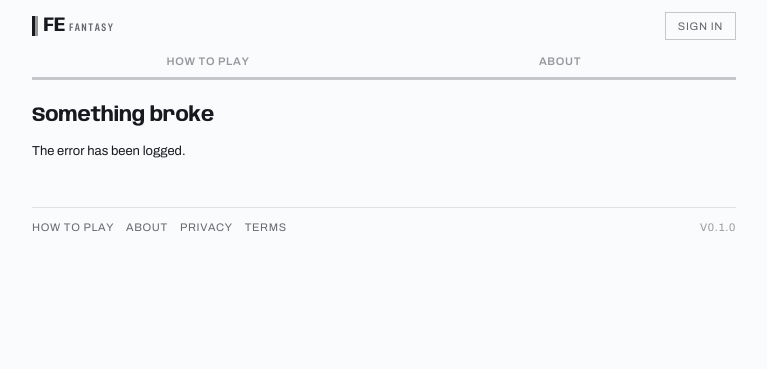
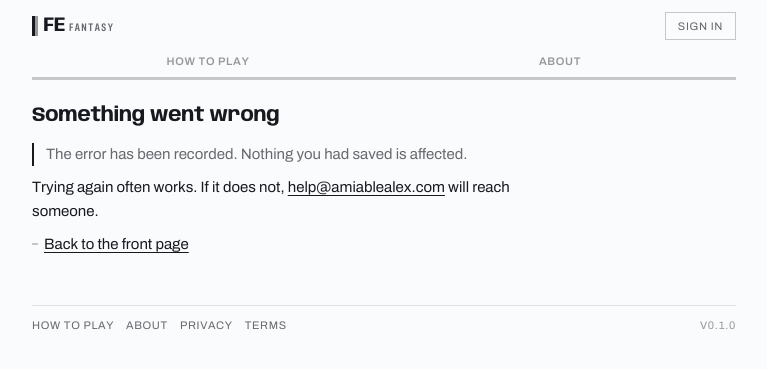
Before and after one commit to amiablealex/fe-fantasy, a Flask app: template app/templates/errors/500.html in a window 1280 px wide. Shown: the top 369 px of the page, without its empty margins (256-1023 px from the left). Run offline with Flask 3, Linux system fonts and the light colour scheme; the template is opened without the code that fills it, so the values that code supplies are empty; parts of the project's set-up code (start-up, migrations or seed data) failed here and were passed over; some libraries are stand-ins or nearby versions.

Commit message:
Phase 8.6a: error pages that say what happened and where to go

```diff
--- a/app/templates/errors/500.html
+++ b/app/templates/errors/500.html
@@ -1,5 +1,23 @@
 {% extends "base.html" %}
+{% block title %}Something went wrong{% endblock %}
+{% block main_class %}prose-page{% endblock %}
 {% block content %}
-<h1 class="page-title">Something broke</h1>
-<p>The error has been logged.</p>
+<h1 class="page-title">Something went wrong</h1>
+<p class="pagelede">The error has been recorded. Nothing you had saved is
+  affected.</p>
+
+{#- The second sentence above is the one that matters. This page is most likely
+    to be seen on a race weekend by someone who has just committed a lineup, and
+    the question they will have is whether it went through. Committing is a POST
+    inside one transaction, so a failure leaves the previous lineup intact — the
+    page can say so plainly.
+
+    Deliberately no traceback, no error id, no apology paragraph. -#}
+<p>Trying again often works. If it does not,
+  <a href="mailto:help@amiablealex.com">help@amiablealex.com</a> will reach
+  someone.</p>
+
+<ul class="bullets">
+  <li><a href="{{ url_for('lineups.home') }}">Back to the front page</a></li>
+</ul>
 {% endblock %}
```
Also changed, not shown: app/templates/errors/403.html (+17 -1 lines), app/templates/errors/404.html (+22 -1 lines).
